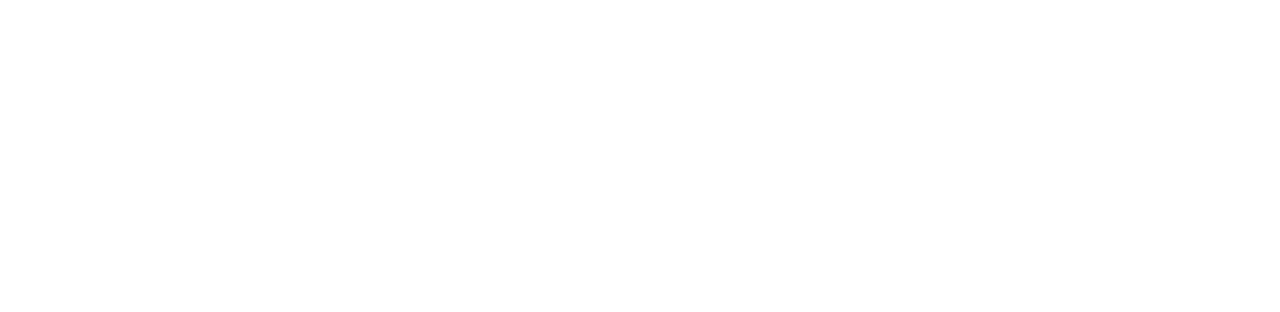
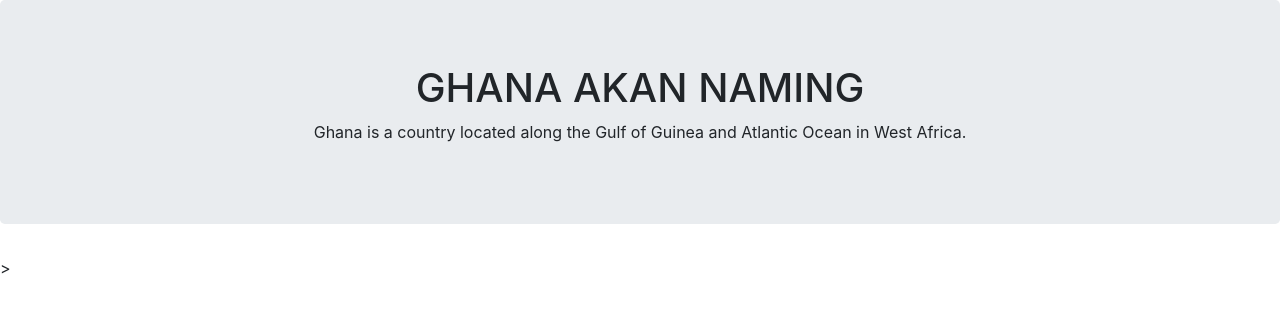
Before and after one commit to nasirabdulkadir91/Akan-Name-Generator, a plain HTML site: page index.html in a window 1280 px wide. Drawn offline with Linux system fonts and the light colour scheme.

Commit message:
add h2 and paragraph

```diff
--- a/index.html
+++ b/index.html
@@ -7,8 +7,12 @@
     <title>Ghana Akan Naming</title>
   </head>
   <body>
+    <div class="jumbotron text-center brown">
+     <h1 >GHANA <span class="akan">AKAN</span> NAMING</h1>
+      <p>Ghana is a country located along the Gulf of Guinea and Atlantic Ocean in West Africa.</p>
+    </div>
 
 
 
   </body>
-  </html>
+</html>>
```
Also changed, not shown: 1 other file. Lines whose indentation alone changed are shown as unchanged.
